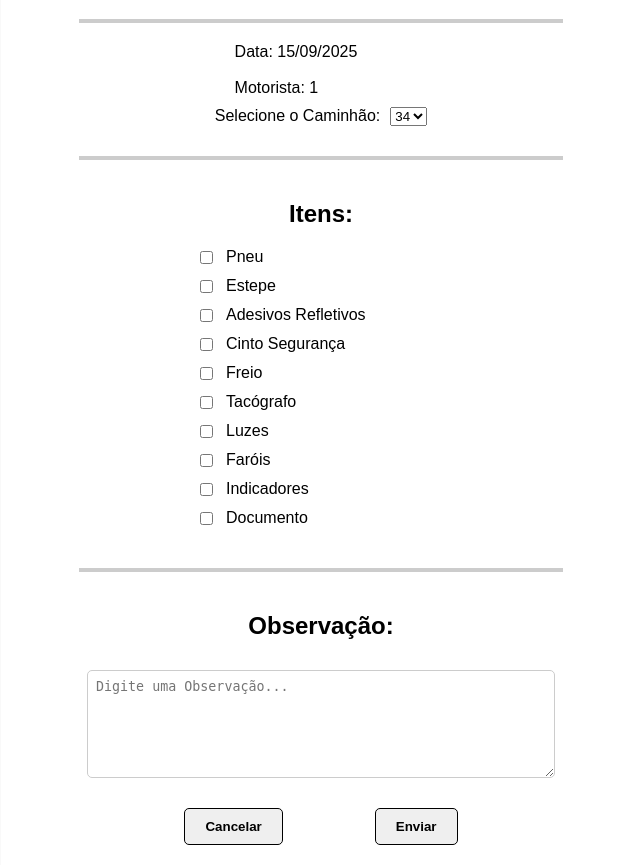
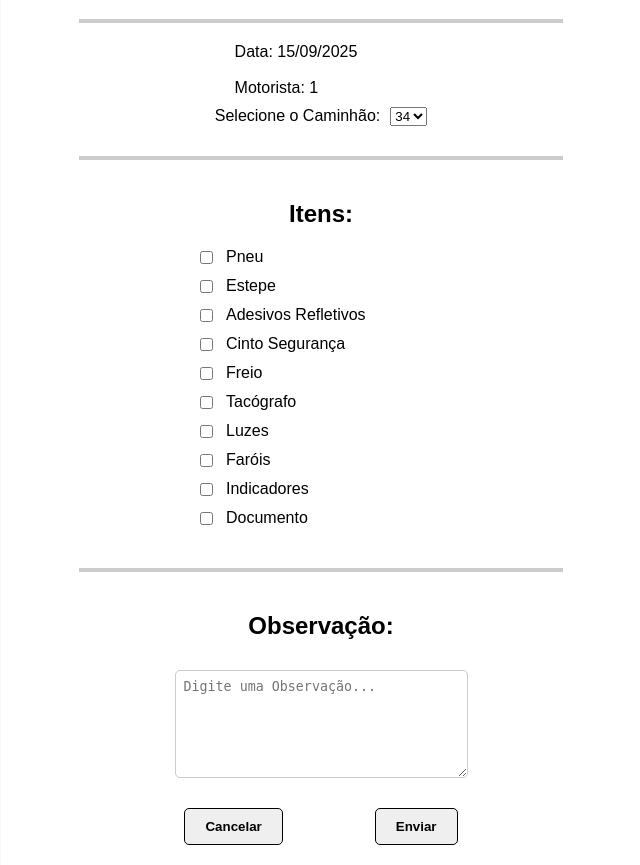
Before and after one commit to LUC4SMELLO/Checklist_Eletronico_Caminhoes, a Flask app: page /checklist/1 in a window 1280 px wide. Shown: the part 121-986 px from the top of the page, without its empty margins (319-959 px from the left). Run offline with Flask 3, Linux system fonts and the light colour scheme.

Commit message:
alterando tamanho do campo observação

```diff
--- a/static/css/checklist.css
+++ b/static/css/checklist.css
@@ -33,7 +33,7 @@ form {
 
 textarea {
     width: 100%;
-    max-width: 450px;
+    max-width: 275px;
     padding: 8px;
     margin: 10px 0;
     border-radius: 5px;
```
